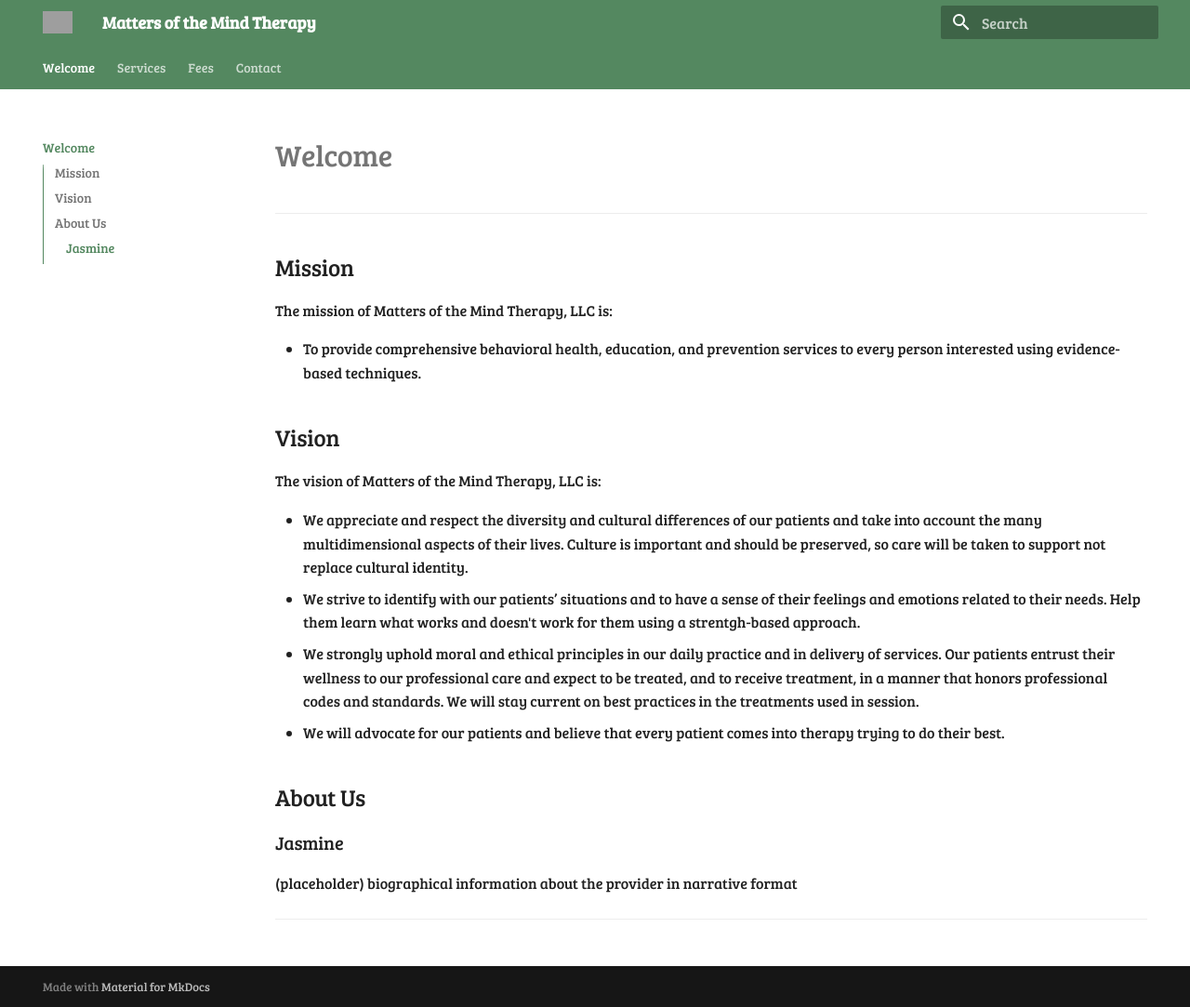
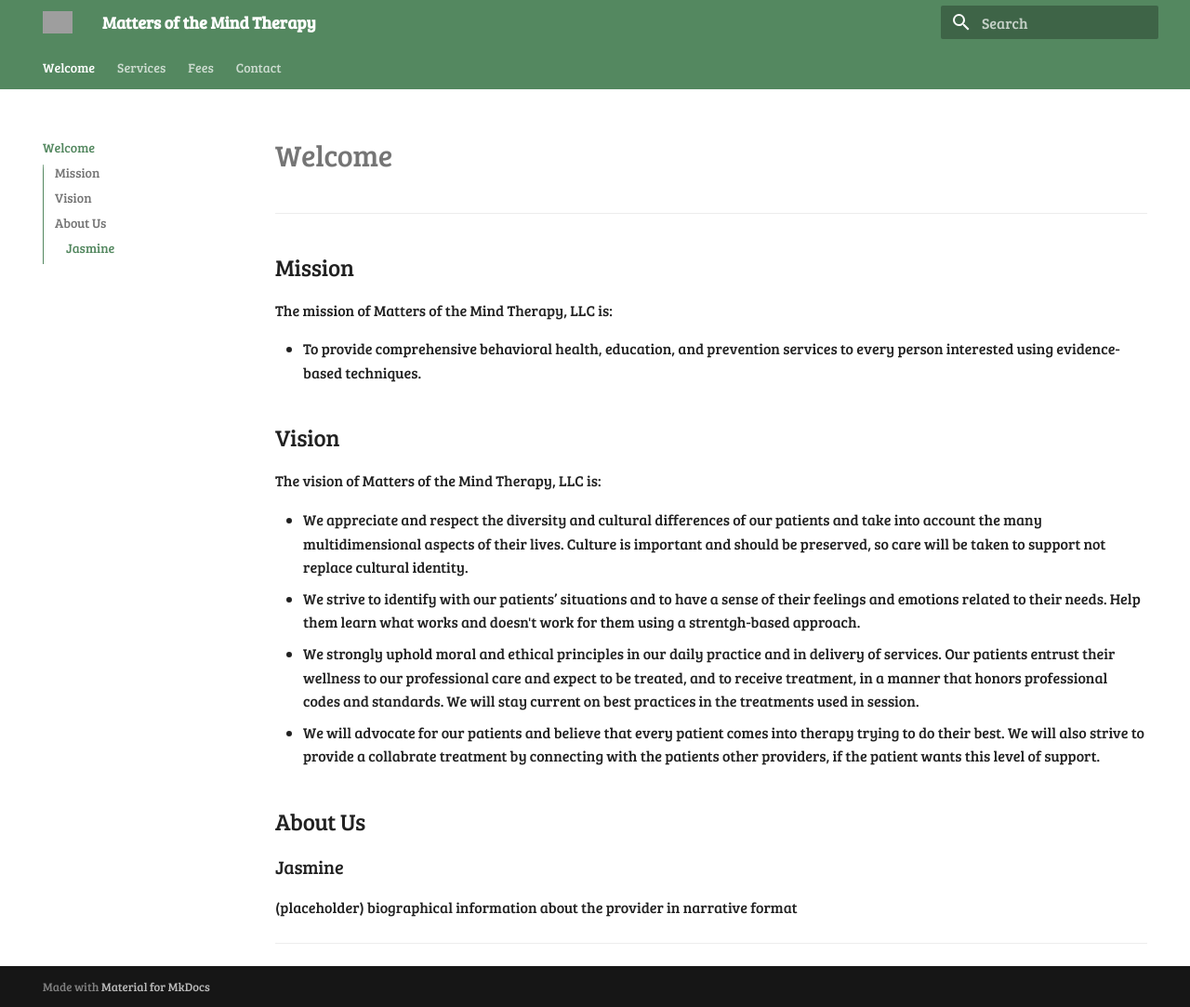
Before and after one commit to motm-therapy/website, an MkDocs documentation site: the page built from docs/index.md, in a window 1280 px wide and 1083 px high. Shown: the whole window at 93% size. Built offline with MkDocs 1.6.1 and Material for MkDocs 9.7.7, drawn with Linux system fonts in a browser that asks for light colours; grey boxes are pictures that could not be loaded.

Commit message:
Update index.md

```diff
--- a/docs/index.md
+++ b/docs/index.md
@@ -16,6 +16,7 @@ The vision of Matters of the Mind Therapy, LLC is:
 - We strive to identify with our patients’ situations and to have a sense of their feelings and emotions related to their needs. Help them learn what works and doesn't work for them using a strentgh-based approach.
 - We strongly uphold moral and ethical principles in our daily practice and in delivery of services. Our patients entrust their wellness to our professional care and expect to be treated, and to receive treatment, in a manner that honors professional codes and standards.  We will stay current on best practices in the treatments used in session.
 - We will advocate for our patients and believe that every patient comes into therapy trying to do their best.
+We will also strive to provide a collabrate treatment by connecting with the patients other providers, if the patient wants this level of support.
 
 ## About Us
 
```
